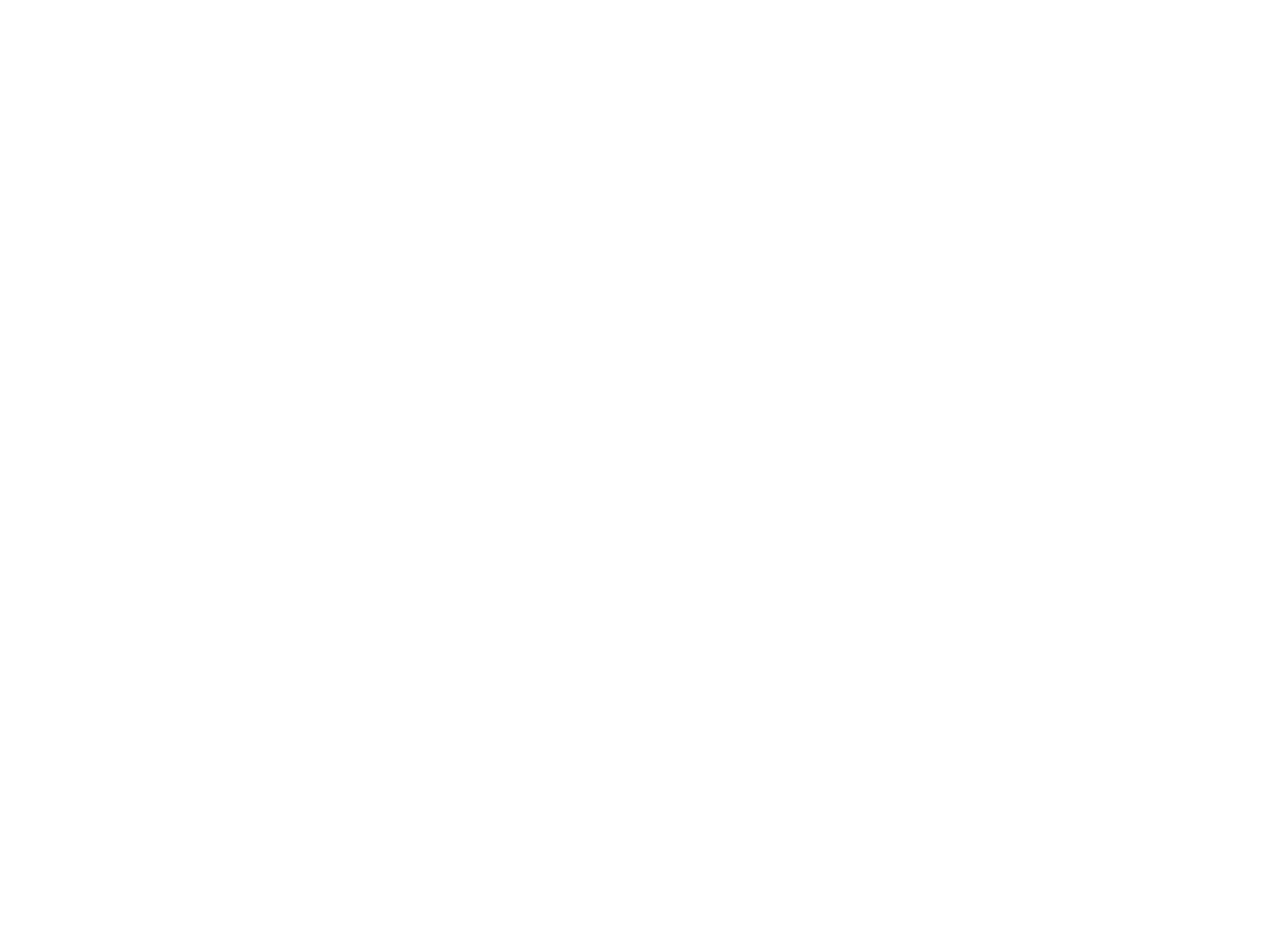
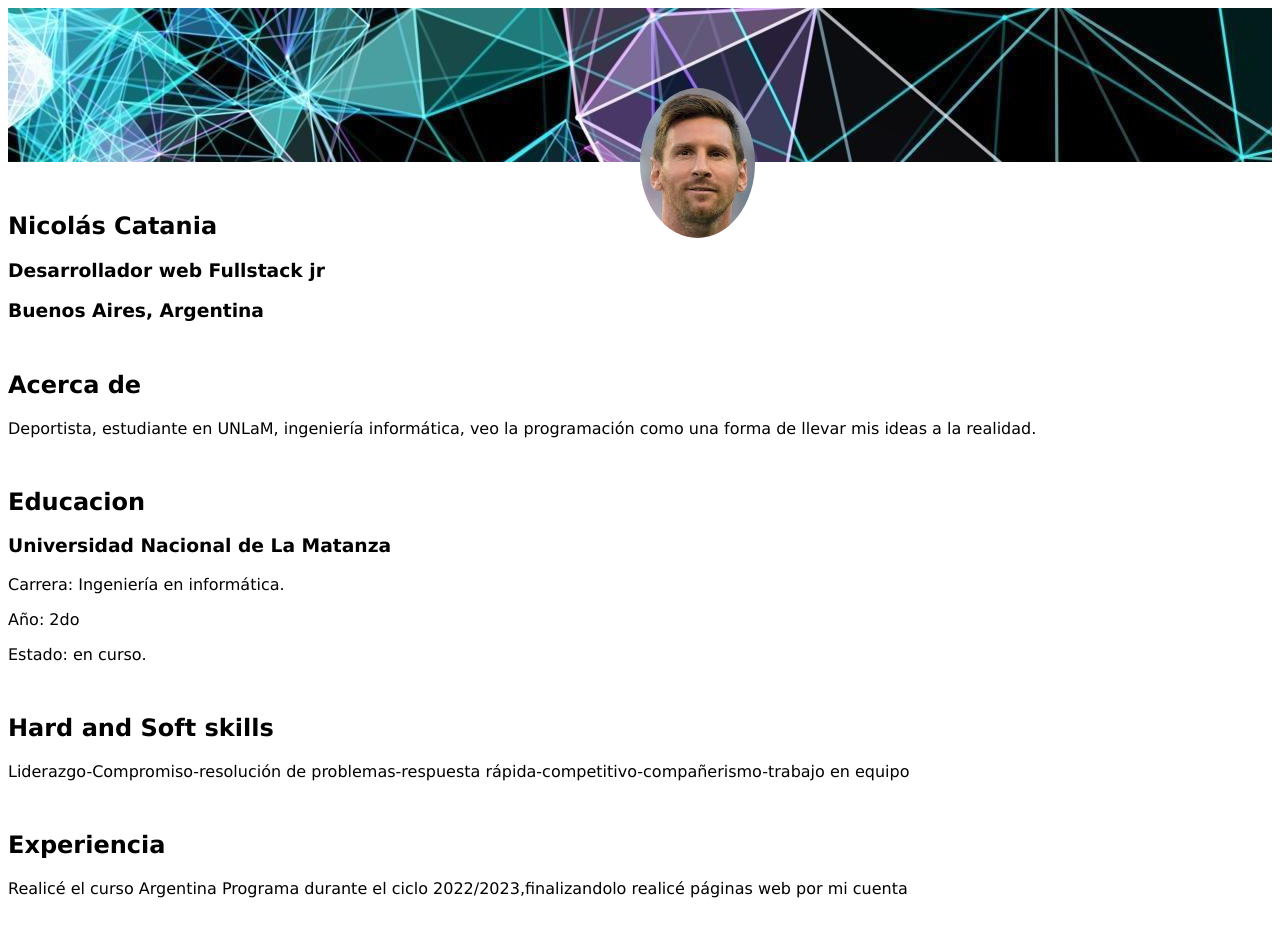
Before and after one commit to nicolascatania/Proyecto-Frontend, a plain HTML site: page index.html in a window 1280 px wide. Before the commit the page ends 800 px from the top, so only its background shows below. Drawn offline with Linux system fonts and the light colour scheme.

Commit message:
maquetado de la pagina (incompleto)

```diff
--- a/index.html
+++ b/index.html
@@ -19,18 +19,58 @@
       name="author"
       content="Nicolás Martín Catania, nicolas20032401@gmail.com"
     />
+    <link rel="stylesheet" type="text/css" href="style.css" />
 
     <title>Portfolio web</title>
   </head>
   <header>
-    <section><!--parte izq--></section>
-    <section><!--parte drecha--></section>
+    <section id="section-banner">
+      <!--parte izq-->
+      <img id="foto-portada" src="recursos/messi.jpeg" />
+      <div><!--redes sociales--></div>
+    </section>
   </header>
   <body>
-    <section><!--acerca de--></section>
-    <section><!--educación--></section>
-    <section><!--h&s--></section>
-    <section><!--experiencia--></section>
-    <section><!--proyectos--></section>
+    <section class="main-sections">
+      <h1 id="name">Nicolás Catania</h1>
+      <h3>Desarrollador web Fullstack jr</h3>
+      <h3>Buenos Aires, Argentina</h3>
+    </section>
+    <section class="main-sections">
+      <!--acerca de-->
+
+      <h2>Acerca de</h2>
+      <p>
+        Deportista, estudiante en UNLaM, ingeniería informática, veo la
+        programación como una forma de llevar mis ideas a la realidad.
+      </p>
+    </section>
+    <section class="main-sections">
+      <!--educación-->
+      <h2>Educacion</h2>
+      <h3>Universidad Nacional de La Matanza</h3>
+      <p>Carrera: Ingeniería en informática.</p>
+      <p>Año: 2do</p>
+      <p>Estado: en curso.</p>
+    </section>
+    <section class="main-sections">
+      <!--h&s-->
+      <h2>Hard and Soft skills</h2>
+      <p>
+        <!--soft-->Liderazgo-Compromiso-resolución de problemas-respuesta
+        rápida-competitivo-compañerismo-trabajo en equipo<!--hard--->
+      </p>
+    </section>
+    <section class="main-sections">
+      <!--experiencia-->
+      <h2>Experiencia</h2>
+      <p>
+        Realicé el curso Argentina Programa durante el ciclo
+        2022/2023,finalizandolo
+        <!--adjuntar certificaciones una vez termiando-->
+        realicé páginas web por mi cuenta
+      </p>
+    </section>
+    <section class="main-sections"><!--proyectos--></section>
   </body>
 </html>
--- a/style.css
+++ b/style.css
@@ -0,0 +1,27 @@
+#section-banner{
+    background-image: url("recursos/banner.jpg");
+    display: block;
+    width: 100%;
+    height: 30%;
+    top: 0px;
+    left: 0px;
+
+}
+#foto-portada{
+    margin-left: 50%;
+    border-radius: 50%;
+    position: relative;
+    top: 80px;
+    height: 150px;
+
+
+}
+
+.main-sections{
+    margin-top: 50px;
+    font-family: 'Lucida Sans', 'Lucida Sans Regular', 'Lucida Grande', 'Lucida Sans Unicode', Geneva, Verdana, sans-serif;
+}
+
+#name{
+
+}
```
Also changed, not shown: recursos/banner.jpg (added), recursos/messi.jpeg (added).
